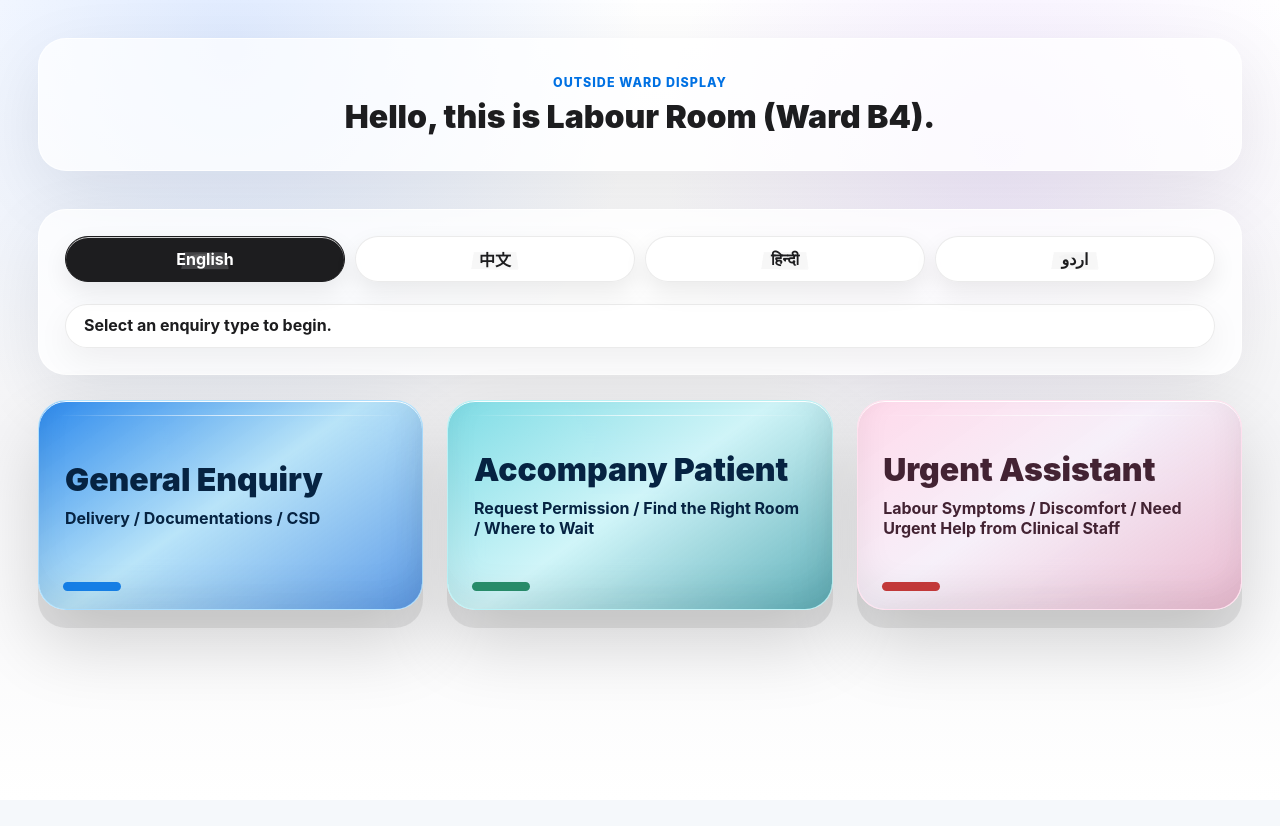
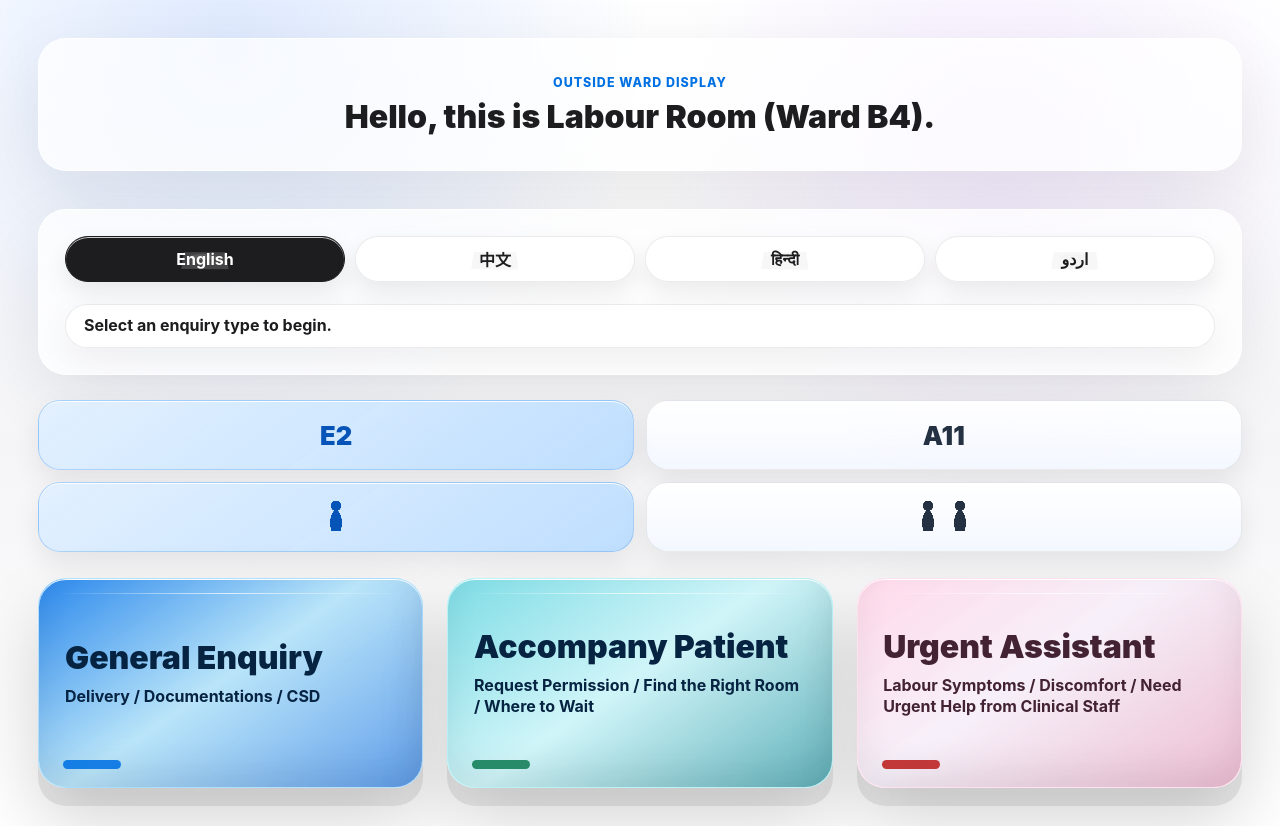
Before and after one commit to ninabun/smart-reception, a Next.js app: page /outside in a window 1280 px wide. Before the commit the page ends 800 px from the top, so only its background shows below. Built offline with nearby package versions, Linux system fonts and the light colour scheme.

Commit message:
Add cancellable outside requests and queue selection

```diff
--- a/app/globals.css
+++ b/app/globals.css
@@ -1517,6 +1517,101 @@ h3 {
   margin: 0;
 }
 
+.outside-display .visitor-confirmation:not(.empty) {
+  align-items: center;
+  display: flex;
+  gap: 14px;
+  justify-content: space-between;
+}
+
+.outside-display .visitor-confirmation:not(.empty) strong {
+  flex: 1 1 auto;
+}
+
+.cancel-request-action {
+  background:
+    linear-gradient(180deg, rgba(255, 255, 255, 0.88), rgba(255, 231, 238, 0.76)),
+    rgba(255, 239, 244, 0.9);
+  border: 1px solid rgba(190, 42, 42, 0.24);
+  border-radius: 999px;
+  color: #be2a2a;
+  cursor: pointer;
+  font-size: 0.96rem;
+  font-weight: 900;
+  min-height: 42px;
+  padding: 9px 20px;
+  white-space: nowrap;
+}
+
+.cancelled-note {
+  background: rgba(255, 239, 244, 0.92);
+  border: 1px solid rgba(190, 42, 42, 0.2);
+  border-radius: 999px;
+  color: #be2a2a;
+  font-size: 0.9rem;
+  font-weight: 900;
+  margin: 0;
+  padding: 9px 16px;
+  text-transform: none;
+  white-space: nowrap;
+}
+
+.outside-choice-panel {
+  display: grid;
+  gap: 12px;
+}
+
+.location-row,
+.people-row {
+  display: grid;
+  gap: 12px;
+  grid-template-columns: repeat(2, minmax(0, 1fr));
+}
+
+.location-choice,
+.people-choice {
+  background:
+    linear-gradient(180deg, rgba(255, 255, 255, 0.86), rgba(238, 244, 255, 0.68)),
+    rgba(255, 255, 255, 0.72);
+  border: 1px solid rgba(0, 0, 0, 0.08);
+  border-radius: 22px;
+  box-shadow:
+    inset 0 1px 0 rgba(255, 255, 255, 0.9),
+    0 12px 28px rgba(0, 0, 0, 0.08);
+  color: #243142;
+  cursor: pointer;
+  font-size: clamp(1.2rem, 2vw, 1.7rem);
+  font-weight: 950;
+  min-height: 70px;
+  overflow: hidden;
+  position: relative;
+}
+
+.location-choice.active,
+.people-choice.active {
+  background:
+    linear-gradient(145deg, rgba(227, 241, 255, 0.98), rgba(188, 221, 255, 0.92)),
+    rgba(221, 236, 255, 0.96);
+  border-color: rgba(0, 113, 227, 0.24);
+  color: #0754b8;
+}
+
+.human-icon {
+  align-items: center;
+  display: inline-flex;
+  gap: 8px;
+  justify-content: center;
+}
+
+.human-icon i {
+  background:
+    radial-gradient(circle at 50% 26%, currentColor 0 18%, transparent 19%),
+    radial-gradient(ellipse at 50% 76%, currentColor 0 34%, transparent 35%);
+  display: block;
+  height: 34px;
+  width: 24px;
+}
+
 .ward-display {
   min-height: 100svh;
   padding: clamp(14px, 2vw, 24px);
@@ -1669,6 +1764,7 @@ h3 {
   display: flex;
   flex: 1 1 auto;
   flex-direction: column;
+  max-height: 356px;
   min-height: 0;
   overflow-y: auto;
   padding-right: 4px;
@@ -1723,9 +1819,14 @@ h3 {
 
 .ward-display .queue-row {
   border-radius: 14px;
+  border: 1px solid rgba(0, 0, 0, 0.05);
+  cursor: pointer;
   gap: 3px;
   margin-bottom: 8px;
+  min-height: 58px;
   padding: 10px 12px;
+  text-align: left;
+  width: 100%;
 }
 
 .ward-display .queue-row strong {
@@ -1733,8 +1834,66 @@ h3 {
 }
 
 .ward-display .queue-row span,
-.ward-display .queue-row em {
+.ward-display .queue-row em,
+.ward-display .queue-row small {
   font-size: 0.76rem;
+}
+
+.ward-display .queue-row small {
+  color: inherit;
+  display: block;
+  font-weight: 800;
+  opacity: 0.8;
+}
+
+.ward-display .queue-row.waiting.general {
+  background:
+    linear-gradient(145deg, rgba(26, 127, 235, 0.94), rgba(176, 225, 248, 0.9)),
+    rgba(221, 236, 255, 0.96);
+  color: #062342;
+}
+
+.ward-display .queue-row.waiting.patient {
+  background:
+    linear-gradient(145deg, rgba(112, 216, 226, 0.94), rgba(203, 244, 248, 0.92)),
+    rgba(219, 246, 235, 0.96);
+  color: #063a3f;
+}
+
+.ward-display .queue-row.waiting.urgent {
+  background:
+    linear-gradient(145deg, rgba(255, 216, 234, 0.98), rgba(229, 164, 194, 0.86)),
+    rgba(255, 236, 241, 0.96);
+  color: #432333;
+}
+
+.ward-display .queue-row.acknowledged {
+  background: rgba(255, 255, 255, 0.68);
+  color: #5f6368;
+}
+
+.ward-display .queue-row.cancelled {
+  background:
+    linear-gradient(145deg, rgba(244, 246, 248, 0.96), rgba(229, 233, 238, 0.9)),
+    rgba(240, 242, 245, 0.96);
+  color: #69707a;
+}
+
+.ward-display .queue-row.selected {
+  outline: 3px solid rgba(0, 113, 227, 0.28);
+  outline-offset: 2px;
+}
+
+.ward-display .queue-row.waiting span,
+.ward-display .queue-row.waiting em {
+  color: inherit;
+}
+
+.cancelled-alert-note {
+  color: #be2a2a;
+  font-size: 1rem;
+  font-weight: 850;
+  margin-top: 16px;
 }
 
 .ward-display .reset-panel-action {
--- a/app/outside/page.tsx
+++ b/app/outside/page.tsx
@@ -7,11 +7,13 @@ import {
   readRequests,
   requestOptions,
   saveRequests,
+  type ReceptionLocation,
   type ReceptionRequest
 } from "../reception-data";
 import GlassKeyButton from "../components/GlassKeyButton";
 
 type LanguageId = (typeof languageOptions)[number]["id"];
+type VisitorCount = NonNullable<ReceptionRequest["visitorCount"]>;
 
 const outsideCopy: Record<
   LanguageId,
@@ -143,6 +145,8 @@ export default function OutsideDisplay() {
   const [requests, setRequests] = useState<ReceptionRequest[]>([]);
   const [selectedLanguage, setSelectedLanguage] = useState<LanguageId>("english");
   const [lastRequest, setLastRequest] = useState<ReceptionRequest | null>(null);
+  const [selectedLocation, setSelectedLocation] = useState<ReceptionLocation>("E2");
+  const [visitorCount, setVisitorCount] = useState<VisitorCount>(1);
 
   useEffect(() => {
     setRequests(readRequests());
@@ -158,6 +162,8 @@ export default function OutsideDisplay() {
       tone: option.tone,
       priority: option.priority,
       status: "Waiting",
+      location: selectedLocation,
+      visitorCount,
       createdDate: getTodayKey(),
       createdAt: new Intl.DateTimeFormat("en", {
         hour: "2-digit",
@@ -166,6 +172,30 @@ export default function OutsideDisplay() {
       }).format(new Date())
     };
     const nextRequests = [nextRequest, ...requests].slice(0, 12);
+
+    setRequests(nextRequests);
+    setLastRequest(nextRequest);
+    saveRequests(nextRequests);
+  }
+
+  function cancelLastRequest() {
+    if (!lastRequest || lastRequest.status !== "Waiting") {
+      return;
+    }
+
+    const cancelledAt = new Intl.DateTimeFormat("en", {
+      hour: "2-digit",
+      minute: "2-digit",
+      second: "2-digit"
+    }).format(new Date());
+    const nextRequest: ReceptionRequest = {
+      ...lastRequest,
+      status: "Cancelled",
+      cancelledAt
+    };
+    const nextRequests = requests.map((request) =>
+      request.id === lastRequest.id ? nextRequest : request
+    );
 
     setRequests(nextRequests);
     setLastRequest(nextRequest);
@@ -205,6 +235,13 @@ export default function OutsideDisplay() {
           {lastRequest ? (
             <div className={`visitor-confirmation ${lastRequest.kind}`} role="status">
               <strong>{sentMessage}</strong>
+              {lastRequest.status === "Waiting" ? (
+                <button className="cancel-request-action" onClick={cancelLastRequest} type="button">
+                  Cancel
+                </button>
+              ) : (
+                <span className="cancelled-note">Cancelled</span>
+              )}
             </div>
           ) : (
             <div className="visitor-confirmation empty">
@@ -212,6 +249,38 @@ export default function OutsideDisplay() {
               <strong>{copy.readyTitle}</strong>
             </div>
           )}
+        </div>
+
+        <div className="outside-choice-panel" aria-label="Location and visitor count">
+          <div className="location-row">
+            {(["E2", "A11"] as ReceptionLocation[]).map((location) => (
+              <GlassKeyButton
+                className={selectedLocation === location ? "location-choice active" : "location-choice"}
+                key={location}
+                onClick={() => setSelectedLocation(location)}
+                showScene={false}
+                tone="neutral"
+              >
+                {location}
+              </GlassKeyButton>
+            ))}
+          </div>
+          <div className="people-row" aria-label={`${selectedLocation} visitor count`}>
+            {([1, 2] as VisitorCount[]).map((count) => (
+              <GlassKeyButton
+                className={visitorCount === count ? "people-choice active" : "people-choice"}
+                key={count}
+                onClick={() => setVisitorCount(count)}
+                showScene={false}
+                tone="neutral"
+              >
+                <span className={count === 1 ? "human-icon single" : "human-icon double"} aria-hidden="true">
+                  <i />
+                  {count === 2 ? <i /> : null}
+                </span>
+              </GlassKeyButton>
+            ))}
+          </div>
         </div>
 
         <div className="request-grid outside-grid">
--- a/app/reception-data.ts
+++ b/app/reception-data.ts
@@ -1,4 +1,5 @@
 export type RequestKind = "general" | "patient" | "urgent";
+export type ReceptionLocation = "E2" | "A11";
 
 export type ReceptionRequest = {
   id: number;
@@ -10,7 +11,11 @@ export type ReceptionRequest = {
   priority: "Standard" | "High";
   createdAt: string;
   createdDate: string;
-  status: "Waiting" | "Acknowledged";
+  status: "Waiting" | "Acknowledged" | "Cancelled";
+  acknowledgedAt?: string;
+  cancelledAt?: string;
+  location?: ReceptionLocation;
+  visitorCount?: 1 | 2;
 };
 
 export const storageKey = "smart-reception-requests";
```
Also changed, not shown: app/ward/page.tsx (+47 -7 lines).
